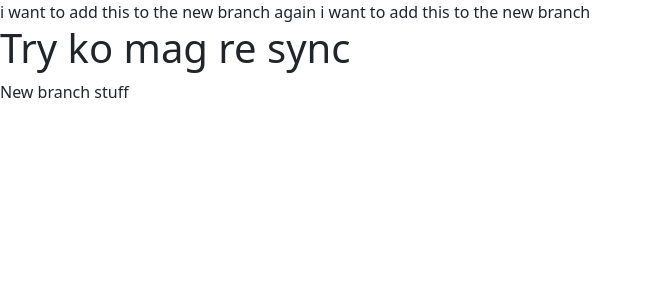
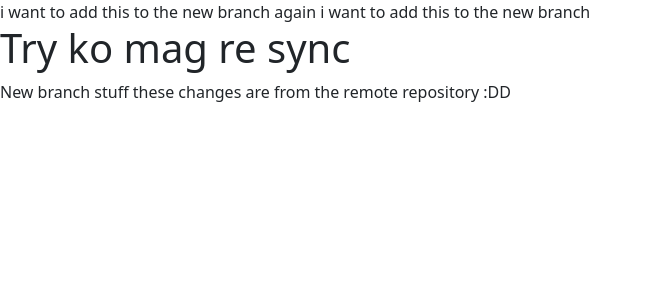
Before and after one commit to arumugamrajamani/Job-Portal-1, a PHP site: page / in a window 1280 px wide. Shown: the top 300 px of the page, without its empty margins (0-652 px from the left). Run offline with PHP 8.4, Linux system fonts and the light colour scheme.

Commit message:
Update index.php

```diff
--- a/index.php
+++ b/index.php
@@ -18,6 +18,8 @@
         <h1>Try ko mag re sync</h1>
         New branch stuff
 
+        these changes are from the remote repository :DD
+
     </body>
 
 </html>
```
